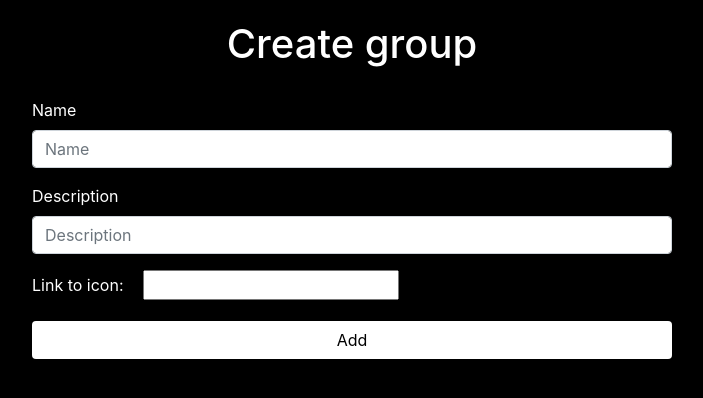
After one commit to obeyurfate/GitWithMe, a Flask app: page /create_group in a window 1280 px wide. The commit adds this page. Shown: the top 398 px of the page, without its empty margins (288-991 px from the left). Run offline with Flask 2, Linux system fonts and the light colour scheme; parts of the project's set-up code (start-up, migrations or seed data) failed here and were passed over; some libraries are stand-ins or nearby versions.

Commit message:
Add screenshots to README.md, fix import positions using isort, rewrite html/css styles, fix group finding.Fix some imports issues, delete redirect fucntion, which cause a bugs. Make group creating + fixes, updated requirments.txt..... and other minor stuff
Log:
	modified:   README.md
	modified:   app/__init__.py
	modified:   app/routes.py
	renamed:    app/static/images/icons/console_error.png -> app/static/images/console_error.png
	renamed:    app/static/images/icons/favicon.ico -> app/static/images/favicon.ico
	new file:   app/static/styles/create_group.css
	new file:   app/static/styles/group.css
	modified:   app/static/styles/group_finder.css
	modified:   app/templates/404.html
	modified:   app/templates/base.html
	new file:   app/templates/create_group.html
	new file:   app/templates/group.html
	modified:   app/templates/group_finder.html
	modified:   app/templates/profile.html
	deleted:    config.py
	modified:   database/__all_models.py
	new file:   database/db.db
	modified:   database/db_sess.py
	modified:   database/files.py
	modified:   database/groups.py
	modified:   requirements.txt

```diff
--- a/app/__init__.py
+++ b/app/__init__.py
@@ -1,15 +1,19 @@
 # -*- coding: utf-8 -*-
 
+from os import getenv, urandom, environ
+
 from database import db_sess
-import os
-from os import urandom, getenv
 from dotenv import load_dotenv
-
 from flask import Flask
 
 app = Flask(__name__, template_folder='./templates')
 load_dotenv('.env')
 
+client_id = environ.get('client_id')
+client_secret = environ.get('client_secret')
+authorization_base_url = 'https://github.com/login/oauth/authorize'
+token_url = 'https://github.com/login/oauth/access_token'
+
 from app import routes
 
 app.secret_key = urandom(24)
--- a/app/routes.py
+++ b/app/routes.py
@@ -1,60 +1,125 @@
 # -*- coding: utf-8 -*-
 from database.groups import Groups
-from database.users import User
-from database.files import Files
-from app import app
+
+from flask import redirect, render_template
+from flask import request as flask_request
+from flask import send_file, url_for, session
+
+from requests_oauthlib import OAuth2Session
+
+from app import *
 from app.__init__ import db_sess
-
-from os.path import join as join_path
-
-from flask import redirect, render_template, send_file, request as flask_request
 
 
 @app.route('/')
 def index():
+    # Main page
     return render_template('base.html')
+
+
+@app.route('/login')
+def login():
+    # Login using OAuth
+    github = OAuth2Session(client_id)
+    authorization_url, state = github.authorization_url(
+        authorization_base_url)
+    session['oauth_state'] = state
+    return redirect(authorization_url)
+
+
+@app.route('/favicon.ico')
+def favicon():
+    # Returning favicon
+    return send_file('static/images/favicon.ico')
+
+
+@app.errorhandler(Exception)
+def handle_exception(error):
+    # Handle all exceptions
+    return render_template('404.html', e=error), 404
+
+
+@app.route('/group/<name>')
+def group(name):
+    current_sess = db_sess.create_session()
+    group = [group for group in current_sess.query(Groups).all()
+             if name == group.name][0]
+    result = {
+        'name': group.name,
+        'description': group.description,
+        'users': group.users.split(','),
+        'link': group.github,
+        'icon': group.icon
+    }
+    for key in result:
+        if result[key] is None:
+            result[key] = ''
+    context = {'description': result[1],
+               'link': result[-2],
+               'users': result[-3],
+               'name': result[0],
+               'icon': result[-1]
+               }
+    return render_template('group.html', **context)
+
+
+@app.route('/create_group', methods=['POST', 'GET'])
+def create_group():
+    if flask_request.method == 'POST':
+        current_sess = db_sess.create_session()
+        name = flask_request.form['name']
+        icon = flask_request.form['icon']
+        description = flask_request.form['description']
+        group = Groups(name=name, description=description, icon=icon)
+        current_sess.add(group)
+        current_sess.commit()
+        return redirect('/group/' + name)
+    return render_template('create_group.html')
+
+
+@app.route('/find_groups')
+def group_finder():
+    result = []
+    current_sess = db_sess.create_session()
+    search_text = flask_request.args.get('search', default='')
+    if search_text != '':
+        result = current_sess.query(Groups).all()
+        result = [[group.name, group.description] for group in result
+                  if search_text in group.name]
+    context = {
+        'search_text': search_text,
+        'result': result
+    }
+    return render_template('group_finder.html', **context)
+
+
+@app.route('/callback')
+def get_callback():
+    github = OAuth2Session(client_id, state=session['oauth_state'])
+    token = github.fetch_token(token_url, client_secret=client_secret,
+                               authorization_response=request.url)
+    session['oauth_token'] = token
+    return redirect(url_for('.profile'))
 
 
 @app.route('/profile')
 def profile():
     current_sess = db_sess.create_session()
-    '''image = image_url_from_github'''
-    '''nickname = login_from_github'''
+    groups = current_sess.query(Groups).all()
+    '''
+    github = OAuth2Session(client_id, token=session['oauth_token'])
+    return jsonify(github.get('https://api.github.com/user').json())
+    image = image_url_from_github
+    nickname = login_from_github
+    print(jsonify(github.get('https://api.github.com/user').json()))
+    '''
     nickname = 'nickname'
     image = '../static/images/profile.png'
-    groups = current_sess.query(Groups).all()
-    context = {'image': image,
-               'groups': groups,
-               'nickname': nickname,
-               }
+
+    context = {
+        'image': image,
+        'groups': groups,
+        'nickname': nickname,
+    }
+
     return render_template('profile.html', **context)
-
-
-@app.route('/redirect/<page>', methods=['POST', 'GET'])
-def redirect(page):
-    return redirect(page)
-
-
-@app.route('/favicon.ico')
-def favicon():
-    return send_file('static/images/favicon.ico')
-
-
-@ app.route('/find_groups')
-def group_finder():
-    current_sess = db_sess.create_session()
-    result = []
-    search_text = flask_request.args.get("search", default='')
-    if search_text != '':
-        result = current_sess.query(Groups).filter(Groups.id == id)
-        result = [[group.id, group.description] for group in result]
-    context = {
-        'search_text': search_text,
-        'result': result
-    }
-    return render_template('group_finder.html', params=context)
-
-
-@app.errorhandler(Exception)
-def handle_exception(error):
-    return render_template('404.html', e=error), 404
--- /dev/null
+++ b/app/static/styles/create_group.css
@@ -0,0 +1,22 @@
+body {
+    background-color: black;
+    color: white;
+    margin-top: 20px;
+}
+
+.widget {
+	width: 50%;
+	margin: 0 auto;
+}
+
+.button {
+	color: black;
+	background-color: white;
+	margin: 0 auto;
+	width: 100%;
+}
+
+h1 {
+	text-align: center;
+	margin-bottom: 30px;
+}
--- a/app/templates/base.html
+++ b/app/templates/base.html
@@ -3,7 +3,7 @@
 <head>
 	<!-- Meta tags -->
 	<meta charset="UTF-8">
-	<meta name="viewport" content="width=device-width, initial-scale=1.0">
+	<meta name="viewport" content="width=device-width initial-scale=1.0">
 	<!-- Connect CSS and bootstrap -->
 	<link rel="stylesheet" href="https://stackpath.bootstrapcdn.com/bootstrap/4.3.1/css/bootstrap.min.css" crossorigin="anonymous">
 	<link rel='stylesheet' type='text/css' href='../static/styles/base.css'/>
--- /dev/null
+++ b/app/templates/create_group.html
@@ -0,0 +1,36 @@
+<!DOCTYPE html>
+<html lang="en">
+<head>
+  <!-- Meta tags -->
+  <meta charset="UTF-8">
+	<meta name="viewport" content="width=device-width initial-scale=1.0">
+  <!-- Connect CSS and Bootstrap -->
+	<link rel="stylesheet" href="https://stackpath.bootstrapcdn.com/bootstrap/4.3.1/css/bootstrap.min.css" crossorigin="anonymous">
+	<link rel="stylesheet" href="../static/styles/create_group.css">
+  <!-- Title -->
+	<title>Create group</title>
+</head>
+<body>
+  <h1>Create group</h1>
+  <!-- Group adding form -->
+  <form method="POST" class="widget">
+  <!-- Name -->
+  <div class="form-group">
+    <label for="InputName">Name</label>
+    <input name="name" type="text" class="form-control" id="InputName" placeholder="Name">
+  </div>
+  <!-- Description -->
+  <div class="form-group">
+    <label for="InputDescription">Description</label>
+    <input name="description" type="text" class="form-control" id="InputDescription" placeholder="Description">
+  </div>
+  <!-- Icon link -->
+  <div class="form-group">
+    <label for="exampleInputFile" style="margin-right: 15px">Link to icon:</label>
+    <input name="icon" type="link" id="exampleInputFile">
+  </div>
+  <!-- Submit button -->
+  <button type="submit" class="btn btn-default button">Add</button>
+</form>
+</body>
+</html>
--- a/database/__all_models.py
+++ b/database/__all_models.py
@@ -1 +1 @@
-from . import users, groups, files
+from . import files, groups, users
--- a/database/files.py
+++ b/database/files.py
@@ -1,5 +1,6 @@
 import sqlalchemy
 from sqlalchemy_serializer import SerializerMixin
+
 from .db_sess import SqlAlchemyBase
 
 
--- a/database/groups.py
+++ b/database/groups.py
@@ -1,7 +1,7 @@
 import sqlalchemy
 from sqlalchemy_serializer import SerializerMixin
+
 from .db_sess import SqlAlchemyBase
-
 
 association_table = sqlalchemy.Table(
     'groups_to_users',
@@ -18,5 +18,8 @@ class Groups(SqlAlchemyBase, SerializerMixin):
 
     id = sqlalchemy.Column(sqlalchemy.Integer,
                            primary_key=True, autoincrement=True)
+    name = sqlalchemy.Column(sqlalchemy.String)
+    users = sqlalchemy.Column(sqlalchemy.String)
     description = sqlalchemy.Column(sqlalchemy.String, nullable=True)
     github = sqlalchemy.Column(sqlalchemy.String, nullable=True)
+    icon = sqlalchemy.Column(sqlalchemy.String)
--- a/requirements.txt
+++ b/requirements.txt
@@ -1,2 +1,4 @@
 requests_oauthlib
 flask
+dotenv
+sqlalchemy
```
Also changed, not shown: app/static/styles/group.css (added, +37 -0 lines), app/static/styles/group_finder.css (+11 -6 lines), app/templates/404.html (+5 -6 lines), app/templates/group.html (added, +56 -0 lines), app/templates/group_finder.html (+4 -4 lines), app/templates/profile.html (+7 -2 lines), database/db_sess.py (+4 -4 lines), README.md, database/db.db, 1 other file.
